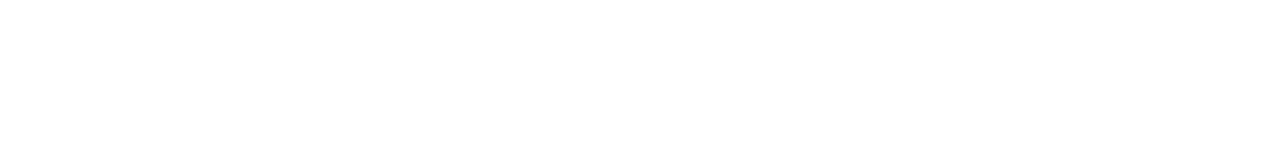
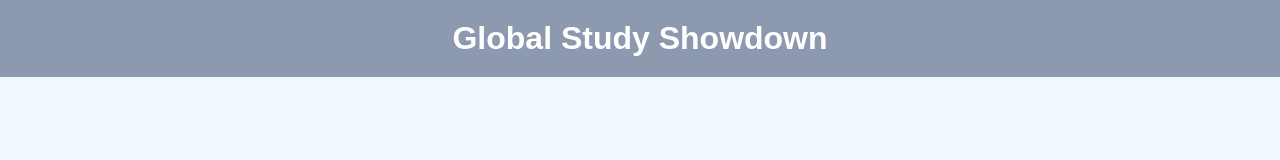
Before and after one commit to fillygee/GlobalStudyShowDown, a plain HTML site: page index.html in a window 1280 px wide. Drawn offline with Linux system fonts and the light colour scheme.

Commit message:
added header

```diff
--- a/index.html
+++ b/index.html
@@ -4,9 +4,11 @@
     <meta charset="UTF-8">
     <meta name="viewport" content="width=device-width, initial-scale=1.0">
     <link rel="stylesheet" href="styles.css">
-    <title>Document</title>
+    <title>Global Study Showdown</title>
 </head>
 <body>
-
+    <header>
+        <h1> Global Study Showdown</h1>
+    </header>
 </body>
 </html>
--- a/styles.css
+++ b/styles.css
@@ -0,0 +1,18 @@
+body {
+    margin: 0;
+    padding: 0;
+    font-family: Arial, sans-serif;
+    background-color: aliceblue;
+}
+
+header {
+    background-color: #8d99ae;
+    padding: 20px;
+    text-align: center;
+    color: #FFFFFF;
+}
+
+h1 {
+    font-size: 32px;
+    margin: 0;
+}
```
